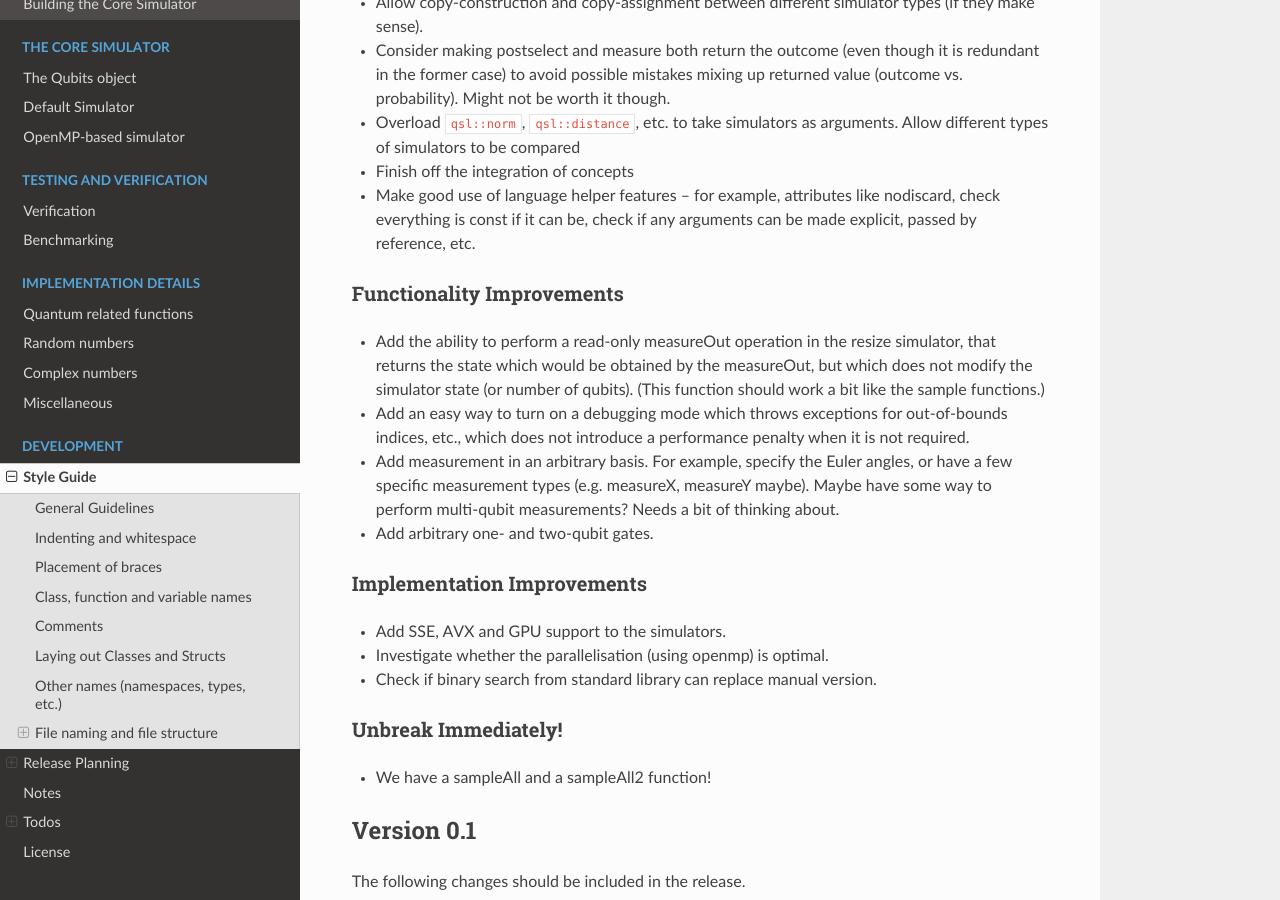
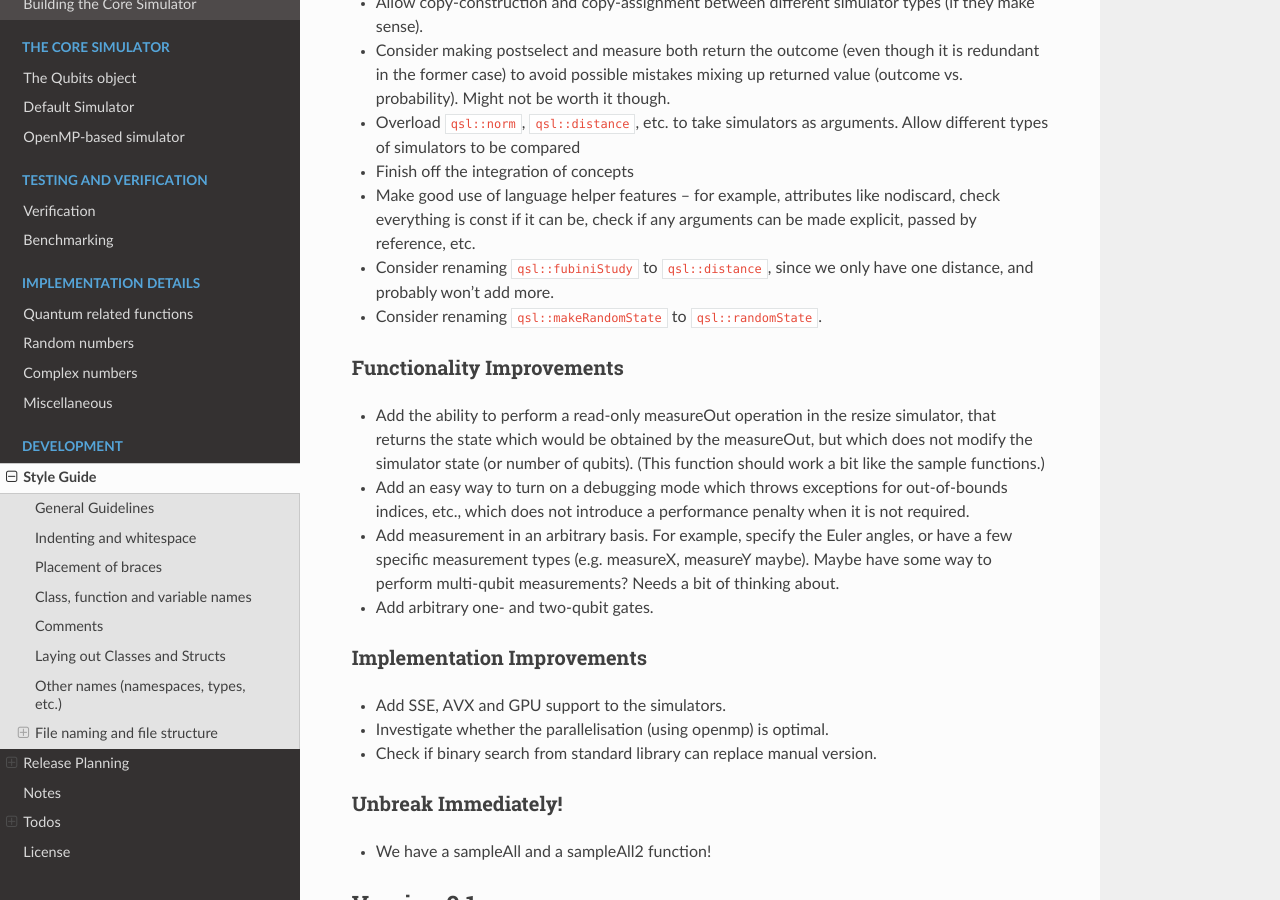
Before and after one commit to lanamineh/qsl, a Sphinx documentation site: the page built from docs/devel.rst, in a window 1280 px wide and 900 px high, scrolled down 4964 px. Built offline with Sphinx 7.4.7 and the Read the Docs theme 2.0.0, drawn with Linux system fonts in a browser that asks for light colours.

Commit message:
Added a few more points of improvement to the documentation

```diff
--- a/docs/devel.rst
+++ b/docs/devel.rst
@@ -195,6 +195,8 @@ Interface Improvements
 * Overload ``qsl::norm``, ``qsl::distance``, etc. to take simulators as arguments. Allow different types of simulators to be compared
 * Finish off the integration of concepts
 * Make good use of language helper features -- for example, attributes like nodiscard, check everything is const if it can be, check if any arguments can be made explicit, passed by reference, etc.
+* Consider renaming ``qsl::fubiniStudy`` to ``qsl::distance``, since we only have one distance, and probably won't add more.
+* Consider renaming ``qsl::makeRandomState`` to ``qsl::randomState``.
 
 Functionality Improvements
 **************************
```
